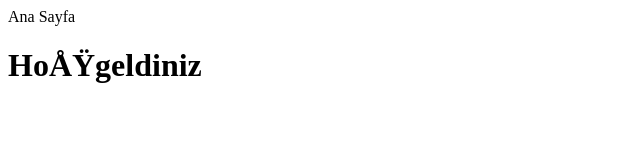
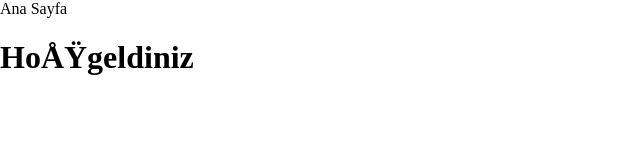
Before and after one commit to buket504/buket504.githup.io, a plain HTML site: page index.html in a window 1280 px wide. Shown: the whole page, without its empty margins (0-640 px from the left). Drawn offline with Linux system fonts and the light colour scheme.

Commit message:
Update index.html

```diff
--- a/index.html
+++ b/index.html
@@ -1,15 +1,11 @@
 <!DOCTYPE html>
-
 <html>
-
 <head>
-
 <meta charset="utf-8>
                <title>Ana Sayfa</title>
+               <link rel="stylesheet" href="css/app.css">
                </head>
-
 <body>
                <h1>Hoşgeldiniz</h1>
                </body>
-
 </html>
```
